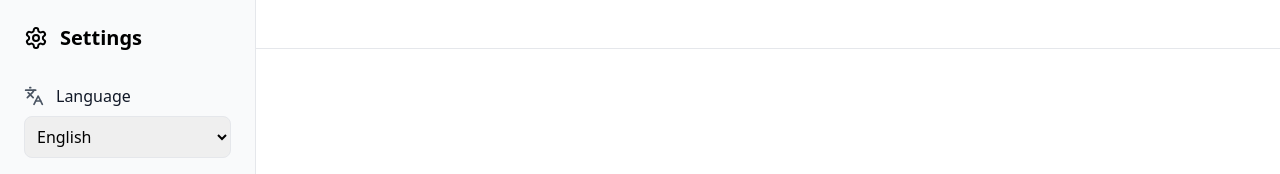
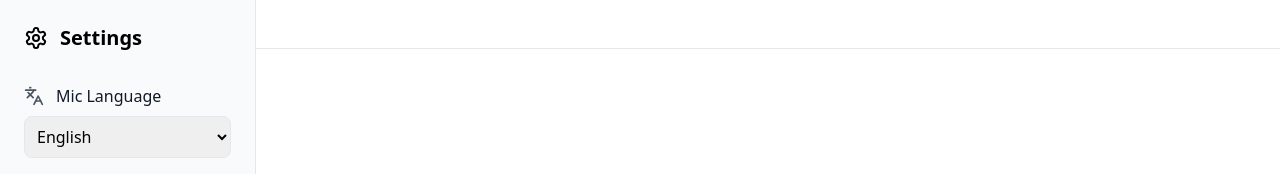
Before and after one commit to schmitech/simple-qa-chatbot, a React (Vite) app in the folder rag-chatbot-chroma-ollama/: page / in a window 1280 px wide. Shown: the top 174 px of the page. Built offline with nearby package versions, Linux system fonts and the light colour scheme.

Commit message:
Further updates
Minor improvements and bug fixes.

```diff
--- a/rag-chatbot-chroma-ollama/src/components/Sidebar.tsx
+++ b/rag-chatbot-chroma-ollama/src/components/Sidebar.tsx
@@ -23,7 +23,7 @@ export const Sidebar: React.FC = () => {
         <div className="space-y-2">
           <div className="flex items-center gap-3 text-gray-600">
             <Languages size={20} className="shrink-0" />
-            <span className="text-base font-medium text-gray-900">Language</span>
+            <span className="text-base font-medium text-gray-900">Mic Language</span>
           </div>
           <select
             value={language}
--- a/rag-chatbot-chroma-ollama/src/server.ts
+++ b/rag-chatbot-chroma-ollama/src/server.ts
@@ -143,7 +143,7 @@ Follow these rules:
 const chain = RunnableSequence.from([
   async (input: { query: string }) => {
     const docs = await retriever.getRelevantDocuments(input.query);
-    console.log(`Retrieved ${docs.length} relevant documents`);
+    // console.log(`Retrieved ${docs.length} relevant documents`);
     return {
       context: formatDocuments(docs),
       question: input.query,
```
Also changed, not shown: 2 other files (tests, documents, lock files or other folders).
